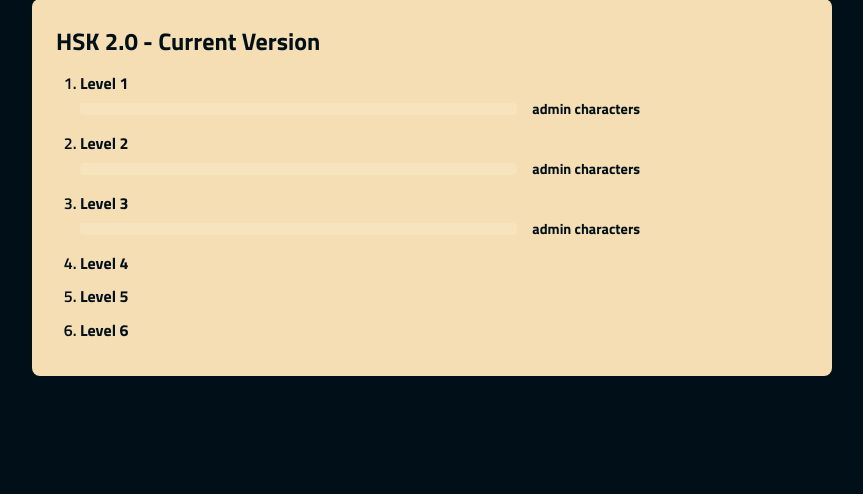
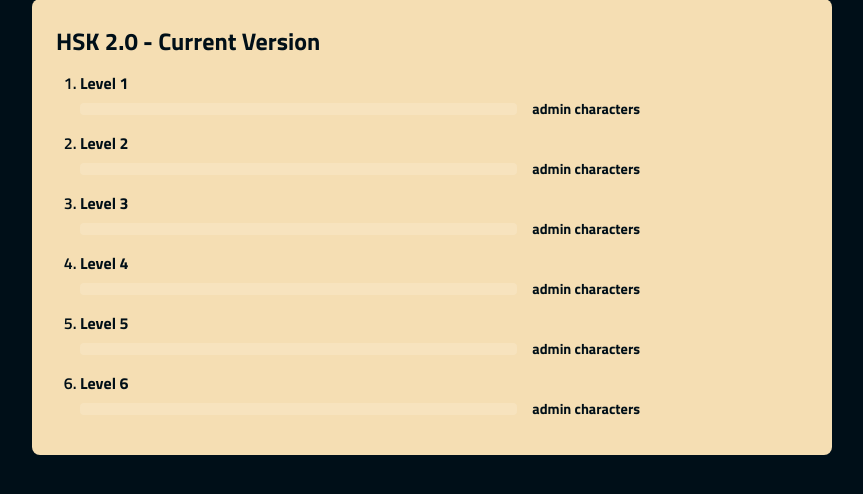
Before and after one commit to DriesVR94/HSK_Trainer2, a Flask app: template HanziLookupJS/Backend/templates/home_page.html in a window 1280 px wide. Shown: the part 245-739 px from the top of the page, without its empty margins (208-1071 px from the left). Run offline with Flask 3, Linux system fonts and the light colour scheme; the template is opened without the code that fills it: most values are stand-ins (such as "Sample title", 1, 10 or a date in 2020); parts of the project's set-up code (start-up, migrations or seed data) failed here and were passed over.

Commit message:
Progress bar for all levels added.

```diff
--- a/HanziLookupJS/Backend/templates/home_page.html
+++ b/HanziLookupJS/Backend/templates/home_page.html
@@ -68,9 +68,28 @@
             <div class="level-count">{{ counts["HSK2_0__Level_3"] }} characters</div>
         </li>
 
-        <li><div class="level-title">Level 4</div></li>
-        <li><div class="level-title">Level 5</div></li>
-        <li><div class="level-title">Level 6</div></li>
+        <li>
+          <div class="level-title">Level 4</div>
+          <div class="level-progress">
+          <div class="progress-bar-inner" style="width: 0%;"></div>
+          </div>
+          <div class="level-count">{{ counts["HSK2_0__Level_4"] }} characters</div>
+        </li>
+
+        <li>
+          <div class="level-title">Level 5</div>
+          <div class="level-progress">
+          <div class="progress-bar-inner" style="width: 0%;"></div>
+          </div>
+          <div class="level-count">{{ counts["HSK2_0__Level_5"] }} characters</div>
+        </li>
+        <li>
+          <div class="level-title">Level 6</div>
+          <div class="level-progress">
+          <div class="progress-bar-inner" style="width: 0%;"></div>
+          </div>
+          <div class="level-count">{{ counts["HSK2_0__Level_6"] }} characters</div>
+        </li>
         </ol>
     </section>
 
@@ -78,13 +97,61 @@
   <section class="HSK3_0">
     <h2 class="header_selected_levels_newHSK">HSK 3.0 - New Version</h2>
     <ol>
-        <li>Level 1</li>
-        <li>Level 2</li>
-        <li>Level 3</li>
-        <li>Level 4</li>
-        <li>Level 5</li>
-        <li>Level 6</li>
-        <li>Levels 7 - 9</li>
+      <li>
+        <div class="level-title">Level 1</div>
+        <div class="level-progress">
+          <div class="progress-bar-inner" style="width: 0%;"></div>
+        </div>
+        <div class="level-count">{{ counts["HSK3_0__Level_1"] }} characters</div>
+      </li>
+
+      <li>
+        <div class="level-title">Level 2</div>
+        <div class="level-progress">
+          <div class="progress-bar-inner" style="width: 0%;"></div>
+        </div>
+        <div class="level-count">{{ counts["HSK3_0__Level_2"] }} characters</div>
+      </li>
+
+      <li>
+        <div class="level-title">Level 3</div>
+        <div class="level-progress">
+          <div class="progress-bar-inner" style="width: 0%;"></div>
+        </div>
+        <div class="level-count">{{ counts["HSK3_0__Level_3"] }} characters</div>
+      </li>
+
+      <li>
+        <div class="level-title">Level 4</div>
+        <div class="level-progress">
+          <div class="progress-bar-inner" style="width: 0%;"></div>
+        </div>
+        <div class="level-count">{{ counts["HSK3_0__Level_4"] }} characters</div>
+      </li>
+
+      <li>
+        <div class="level-title">Level 5</div>
+        <div class="level-progress">
+          <div class="progress-bar-inner" style="width: 0%;"></div>
+        </div>
+        <div class="level-count">{{ counts["HSK3_0__Level_5"] }} characters</div>
+      </li>
+
+      <li>
+        <div class="level-title">Level 6</div>
+        <div class="level-progress">
+          <div class="progress-bar-inner" style="width: 0%;"></div>
+        </div>
+        <div class="level-count">{{ counts["HSK3_0__Level_6"] }} characters</div>
+      </li>
+
+      <li>
+        <div class="level-title">Levels 7–9</div>
+        <div class="level-progress">
+          <div class="progress-bar-inner" style="width: 0%;"></div>
+        </div>
+        <div class="level-count">{{ counts["HSK3_0__Level_7"] }} characters</div>
+      </li>
     </ol>
   </section>
   </main>
```
Also changed, not shown: HanziLookupJS/Backend/db.py (+15 -11 lines). Lines whose indentation alone changed are shown as unchanged.
